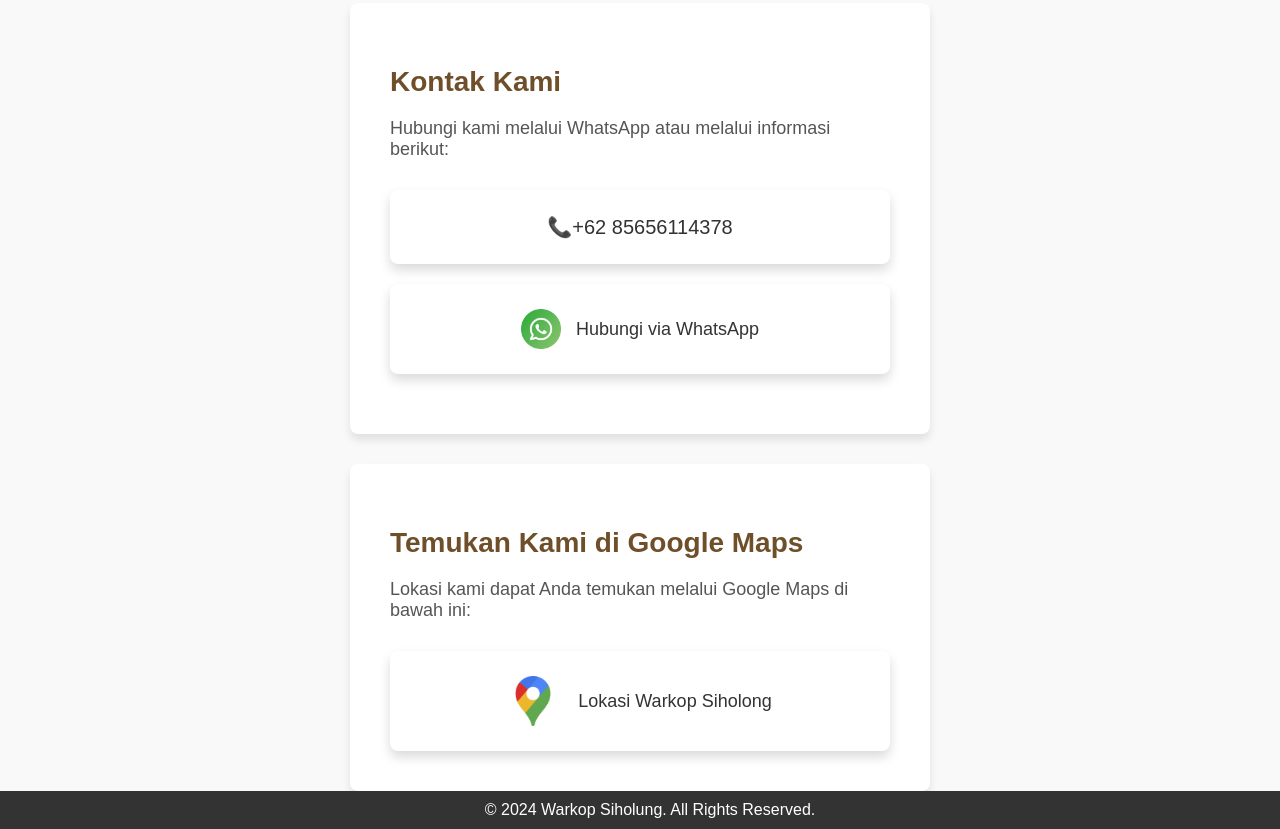
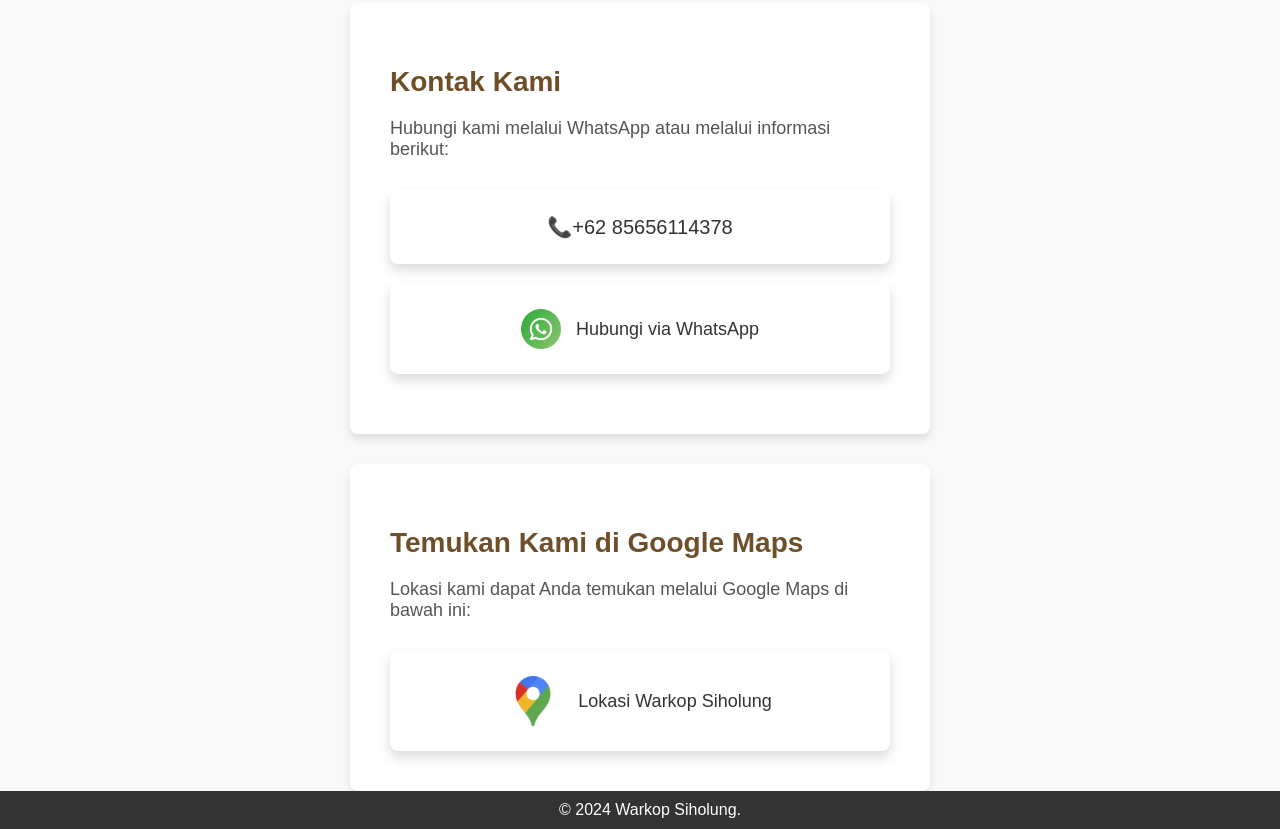
Before and after one commit to ahmadaaksa/Warkop-Siholung, a plain HTML site: page index.html in a window 1280 px wide. Shown: the part 1962-2791 px from the top of the page. Drawn offline with Linux system fonts and the light colour scheme.

Commit message:
Update index.html

```diff
--- a/index.html
+++ b/index.html
@@ -326,7 +326,7 @@
         <div class="maps-link">
             <a href="https://maps.app.goo.gl/XypqF73TU5hm7jWJ8" target="_blank">
                 <img src="gm.png" alt="Google Maps" class="maps-icon">
-                <span>Lokasi Warkop Siholong</span>
+                <span>Lokasi Warkop Siholung</span>
             </a>
         </div>
     </div>
@@ -336,7 +336,7 @@
     </div>
 
     <footer>
-        &copy; 2024 Warkop Siholung. All Rights Reserved.
+        &copy; 2024 Warkop Siholung.
     </footer>
 </body>
 </html>
```
